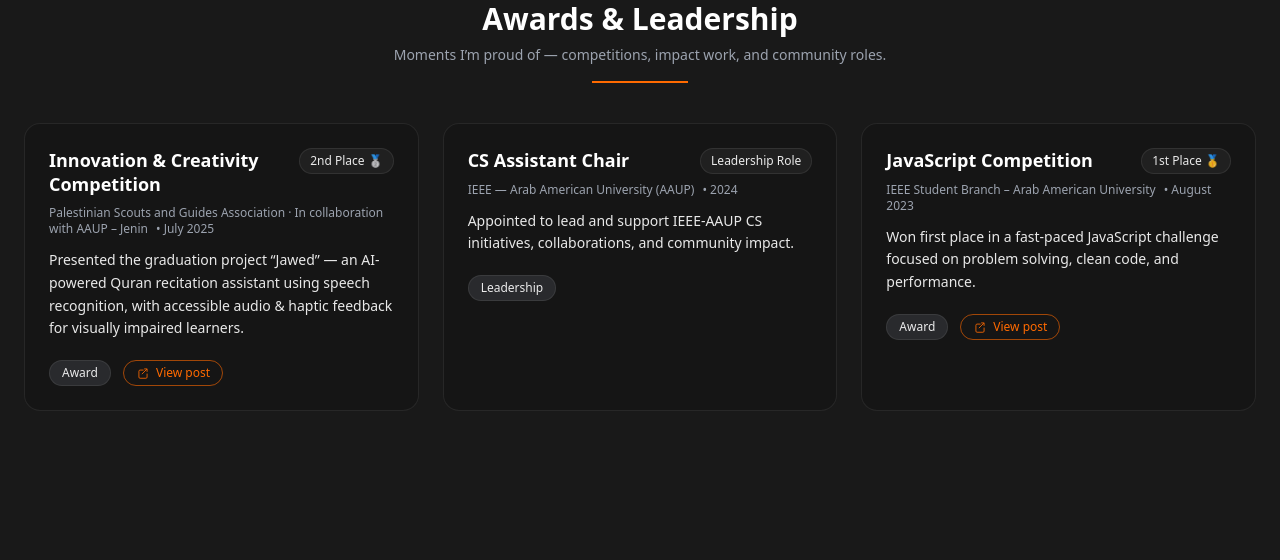
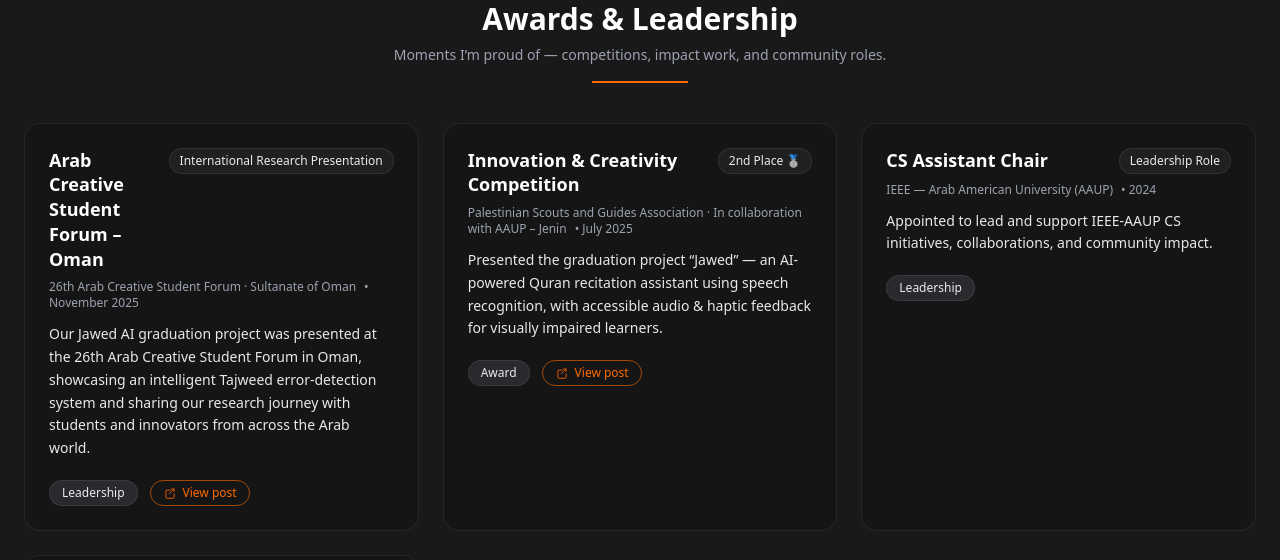
Before and after one commit to a7mad1112/personal-site, a React (Vite) app: page / in a window 1280 px wide. Shown: the part 3300-3860 px from the top of the page. Built offline with nearby package versions, Linux system fonts and the light colour scheme.

Commit message:
add new award

```diff
--- a/src/data/awards.js
+++ b/src/data/awards.js
@@ -1,4 +1,15 @@
 export const awards = [
+  {
+    id: "jawed-oman-forum-2025",
+    title: "Arab Creative Student Forum – Oman",
+    organization: "26th Arab Creative Student Forum · Sultanate of Oman",
+    date: "November 2025",
+    placement: "International Research Presentation",
+    summary:
+      "Our Jawed AI graduation project was presented at the 26th Arab Creative Student Forum in Oman, showcasing an intelligent Tajweed error-detection system and sharing our research journey with students and innovators from across the Arab world.",
+    linkedInLink:
+      "https://www.linkedin.com/posts/ahmedalalawneh_%D9%82%D8%A8%D9%84-%D9%86%D8%AD%D9%88-%D8%A7%D8%B3%D8%A8%D9%88%D8%B9-%D8%AD%D8%B8%D9%8A%D8%AA-%D8%A8%D9%81%D8%B1%D8%B5%D8%A9-%D9%85%D9%85%D9%8A%D8%B2%D8%A9-%D9%84%D8%AA%D9%85%D8%AB%D9%8A%D9%84-%D9%81%D8%B1%D9%8A%D9%82%D9%8A-activity-7396977135598473216-7l13?utm_source=share&utm_medium=member_desktop&rcm=ACoAAD37Uo4BEgiUmBlJS_K4JfGo26ZQsebV5f0",
+  },
   {
     id: "innovation-2nd",
     title: "Innovation & Creativity Competition",
```
